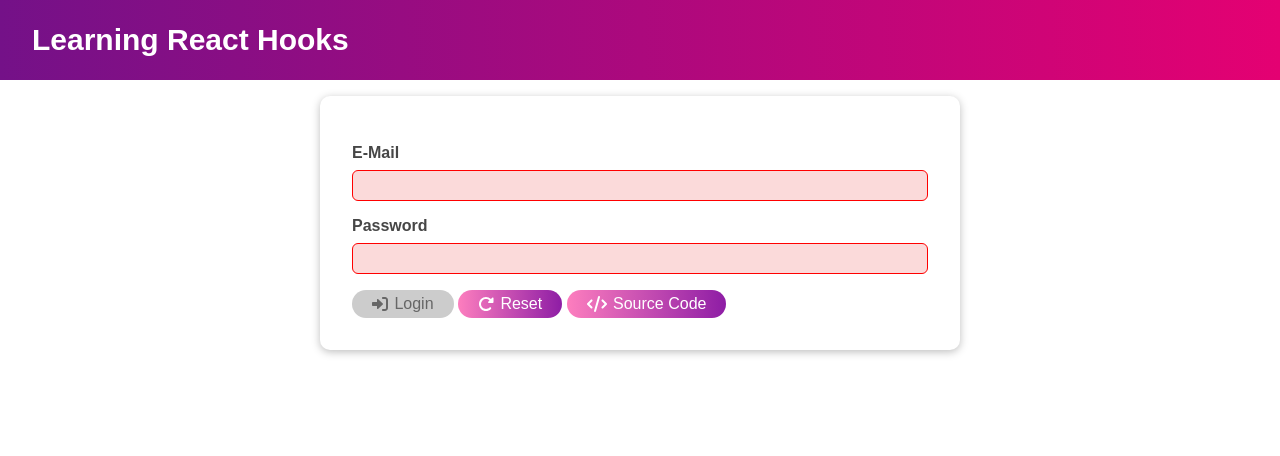
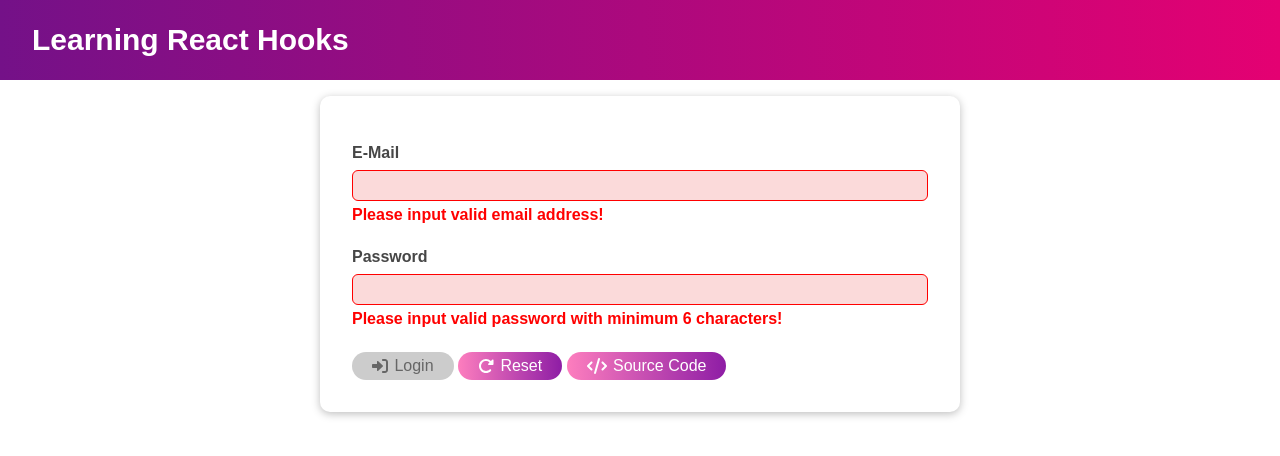
Before and after one commit to rubanero14/React-Lessons-Section10-Using-useEffect-useReducer-and-useContext, a React (Create React App) app: page / in a window 1280 px wide. Shown: the top 456 px of the page. Built offline with nearby package versions, Linux system fonts and the light colour scheme.

Commit message:
added login validation alerts

```diff
--- a/src/components/Login/Login.js
+++ b/src/components/Login/Login.js
@@ -145,6 +145,9 @@ const Login = (props) => {
             onChange={emailChangeHandler}
             onBlur={validateEmailHandler}
           />
+          {!loginState.email.isValid && (
+            <p>Please input valid email address!</p>
+          )}
         </div>
         <div
           className={`${classes.control} ${
@@ -159,6 +162,9 @@ const Login = (props) => {
             onChange={passwordChangeHandler}
             onBlur={validatePasswordHandler}
           />
+          {!loginState.password.isValid && (
+            <p>Please input valid password with minimum 6 characters!</p>
+          )}
         </div>
         <div className={classes.actions}>
           <Button
--- a/src/components/Login/Login.module.css
+++ b/src/components/Login/Login.module.css
@@ -21,6 +21,14 @@
   font-weight: bold;
   flex: 1;
   color: #464646;
+  margin-bottom: 0.5rem;
+}
+
+.control p {
+  font-weight: bold;
+  flex: 1;
+  margin-top: 0.3rem;
+  color: red;
   margin-bottom: 0.5rem;
 }
 
```
